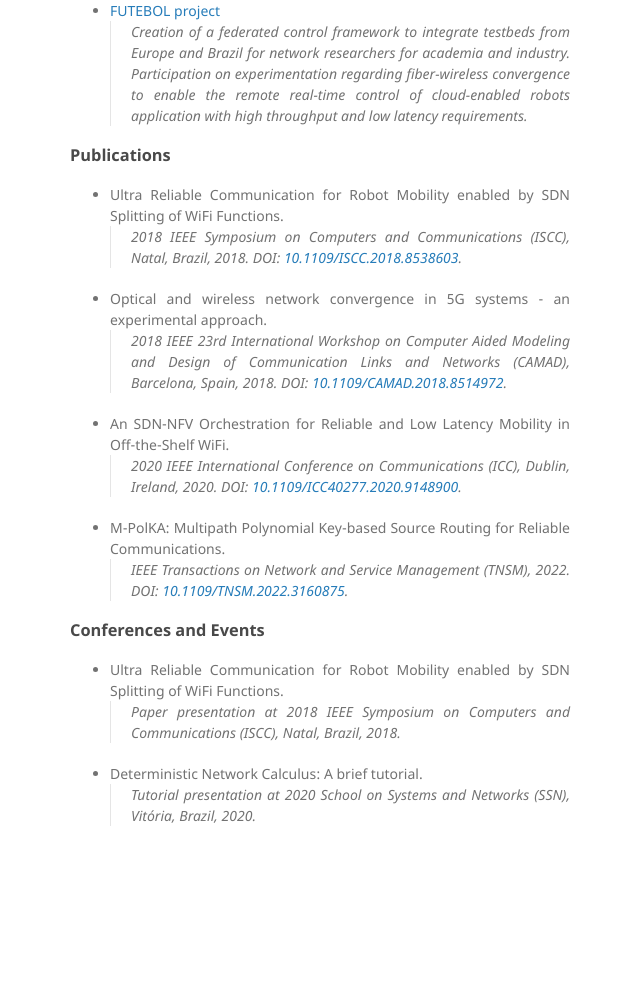
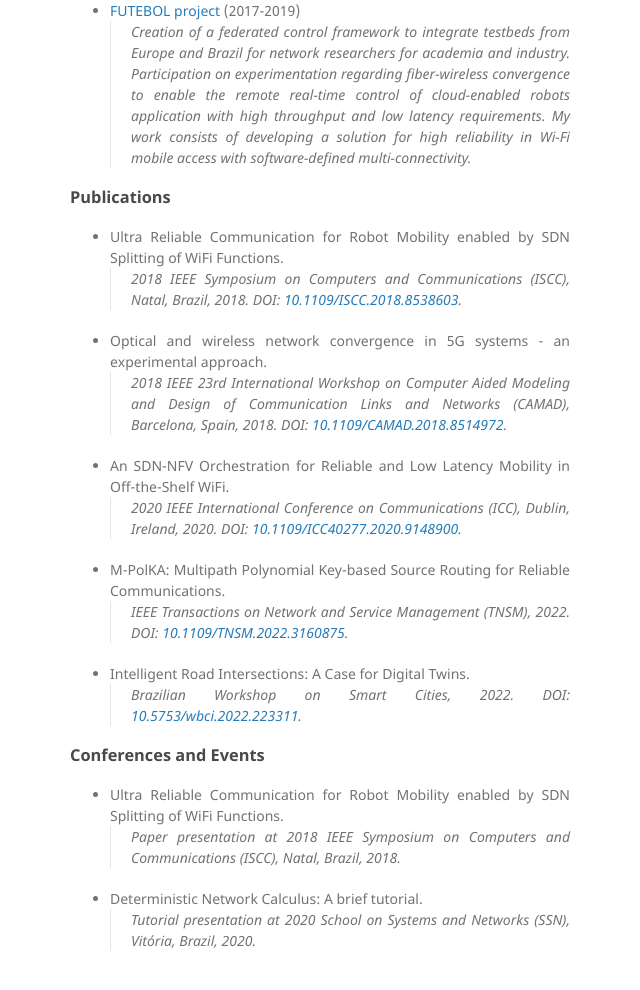
Before and after one commit to victormanoly/victormanoly.github.io, a Jekyll site: the page built from index.md, in a window 1280 px wide and 1400 px high, scrolled down 366 px. Shown: the part 379-1369 px from the top of the window, without its empty margins (500-1140 px from the left). Built offline with Jekyll 4.4.1, drawn with Linux system fonts in a browser that asks for light colours; a style sheet for code colours, icons or effects is not loaded; the repository's description, which GitHub fills in, is left out; our own code applies the rules of GitHub Pages for plain Markdown files; before the commit the page ends 1641 px from its top, so only the background shows below that.

Commit message:
add papers

```diff
--- a/index.md
+++ b/index.md
@@ -24,8 +24,8 @@ Received his B.S. degree (2011) in Telecommunications and Electronic Engineering
 * High reliability in WiFi mobile access with software-defined multi-connectivity.
 > The project proposes the use of multiple connectivity mechanisms in WiFi architectures through the use of software-defined networks (SDN) to obtain high-reliability communications without interruptions during the mobility of users.
 
-* [FUTEBOL project](http://www.ict-futebol.org.br)
-> Creation of a federated control framework to integrate testbeds from Europe and Brazil for network researchers for academia and industry. Participation on experimentation regarding fiber-wireless convergence to enable the remote real-time control of cloud-enabled robots application with high throughput and low latency requirements.
+* [FUTEBOL project](http://www.ict-futebol.org.br) (2017-2019)
+> Creation of a federated control framework to integrate testbeds from Europe and Brazil for network researchers for academia and industry. Participation on experimentation regarding fiber-wireless convergence to enable the remote real-time control of cloud-enabled robots application with high throughput and low latency requirements. My work consists of developing a solution for high reliability in Wi-Fi mobile access with software-defined multi-connectivity.
 
 ### Publications
 
@@ -41,6 +41,9 @@ Received his B.S. degree (2011) in Telecommunications and Electronic Engineering
 * M-PolKA: Multipath Polynomial Key-based Source Routing for Reliable Communications.
 > IEEE Transactions on Network and Service Management (TNSM), 2022. DOI: [10.1109/TNSM.2022.3160875](https://ieeexplore.ieee.org/document/9738811).
 
+* Intelligent Road Intersections: A Case for Digital Twins.
+> Brazilian Workshop on Smart Cities, 2022. DOI: [10.5753/wbci.2022.223311](https://sol.sbc.org.br/index.php/wbci/article/view/20453).
+
 ### Conferences and Events
 
 * Ultra Reliable Communication for Robot Mobility enabled by SDN Splitting of WiFi Functions.
```
